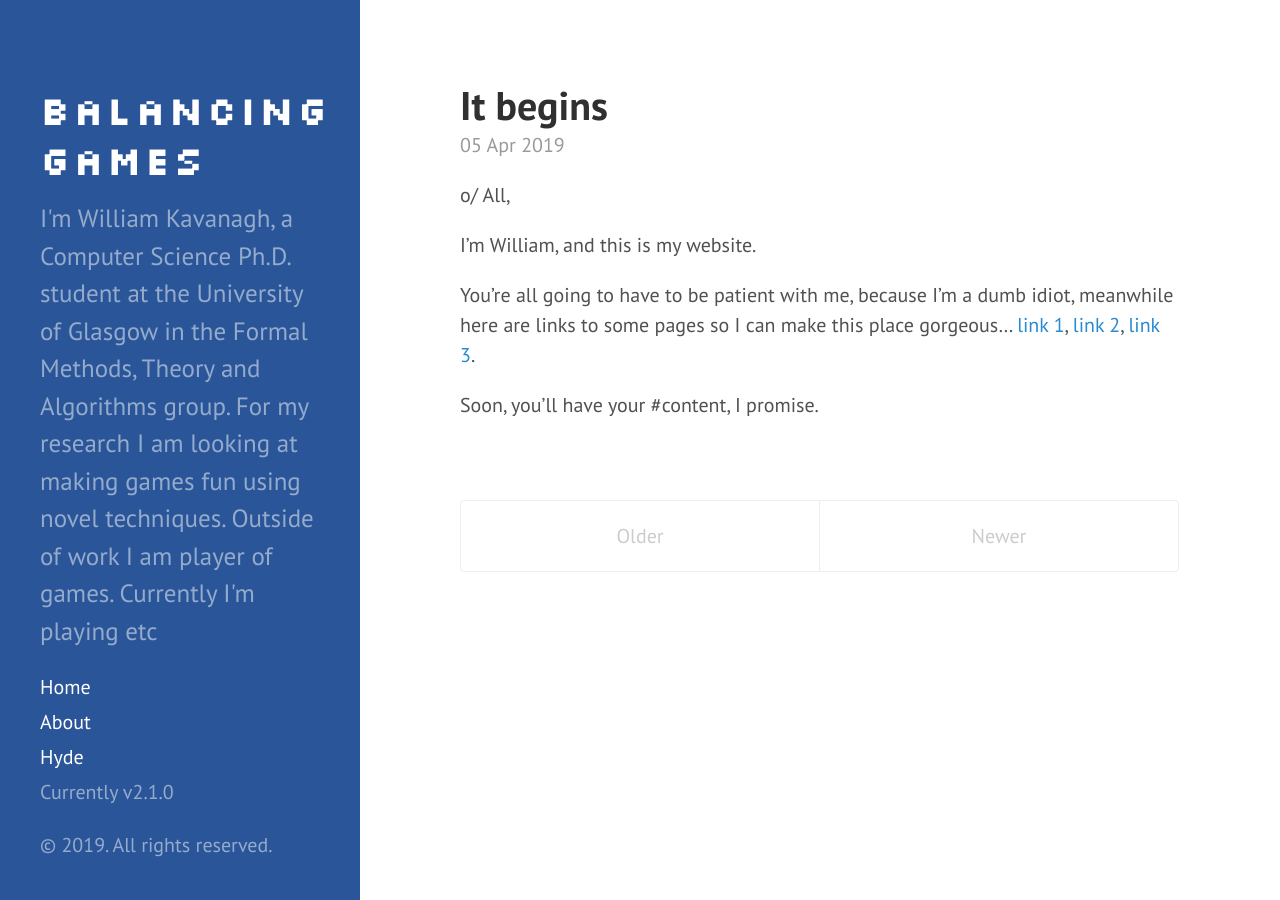
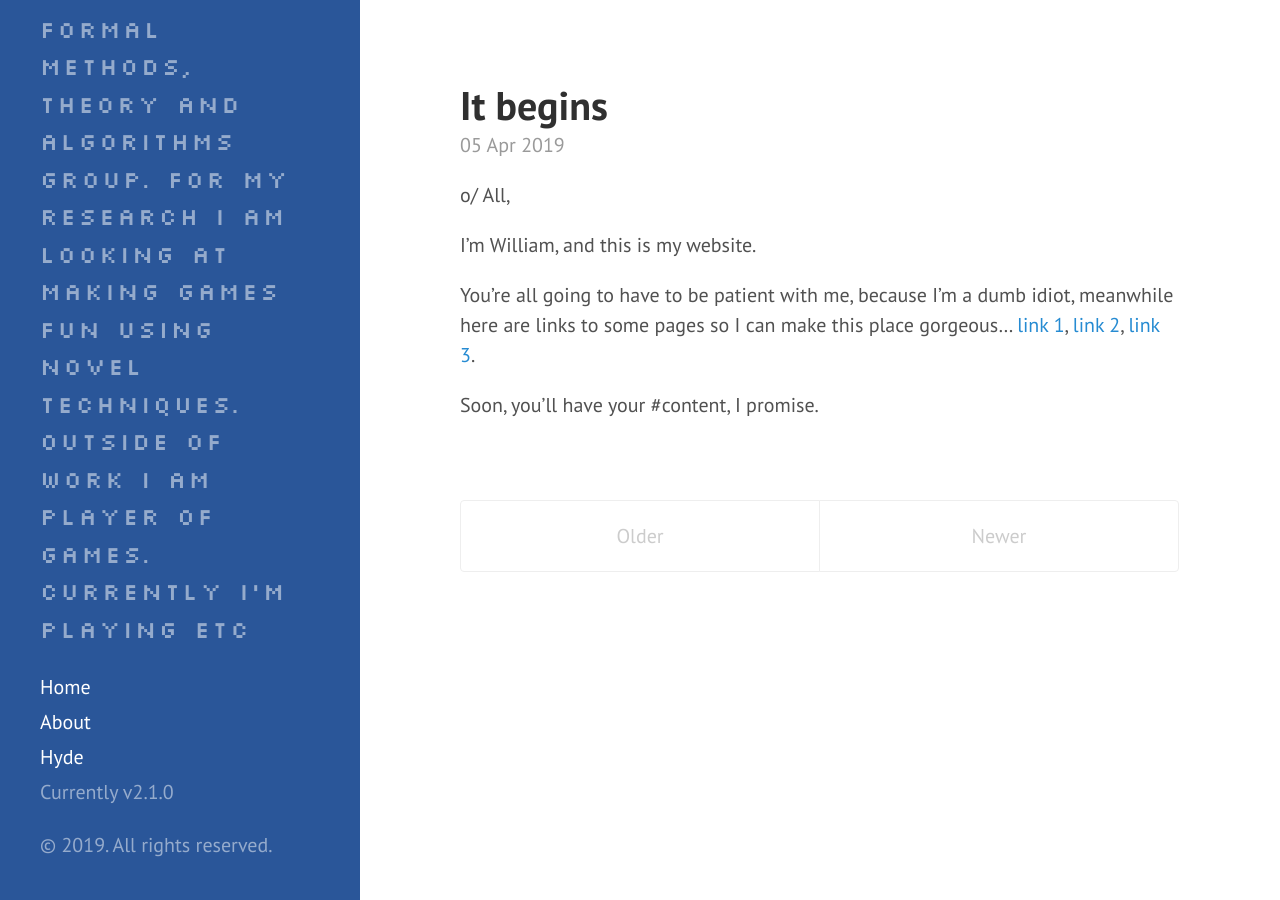
Before and after one commit to WJLKavanagh/balancing_blog, a Jekyll site: the page built from index.html, in a window 1280 px wide. Built offline with Jekyll 4.4.1, drawn with Linux system fonts in a browser that asks for light colours; the list of posts is cut into pages by our own code.

Commit message:
new css file

```diff
--- a/public/css/tweaks.css
+++ b/public/css/tweaks.css
@@ -11,6 +11,6 @@ html {
   font-size: 2em;
 }
 
-.leads {
+.lead {
   font-family: "silks-font";
 }
```
